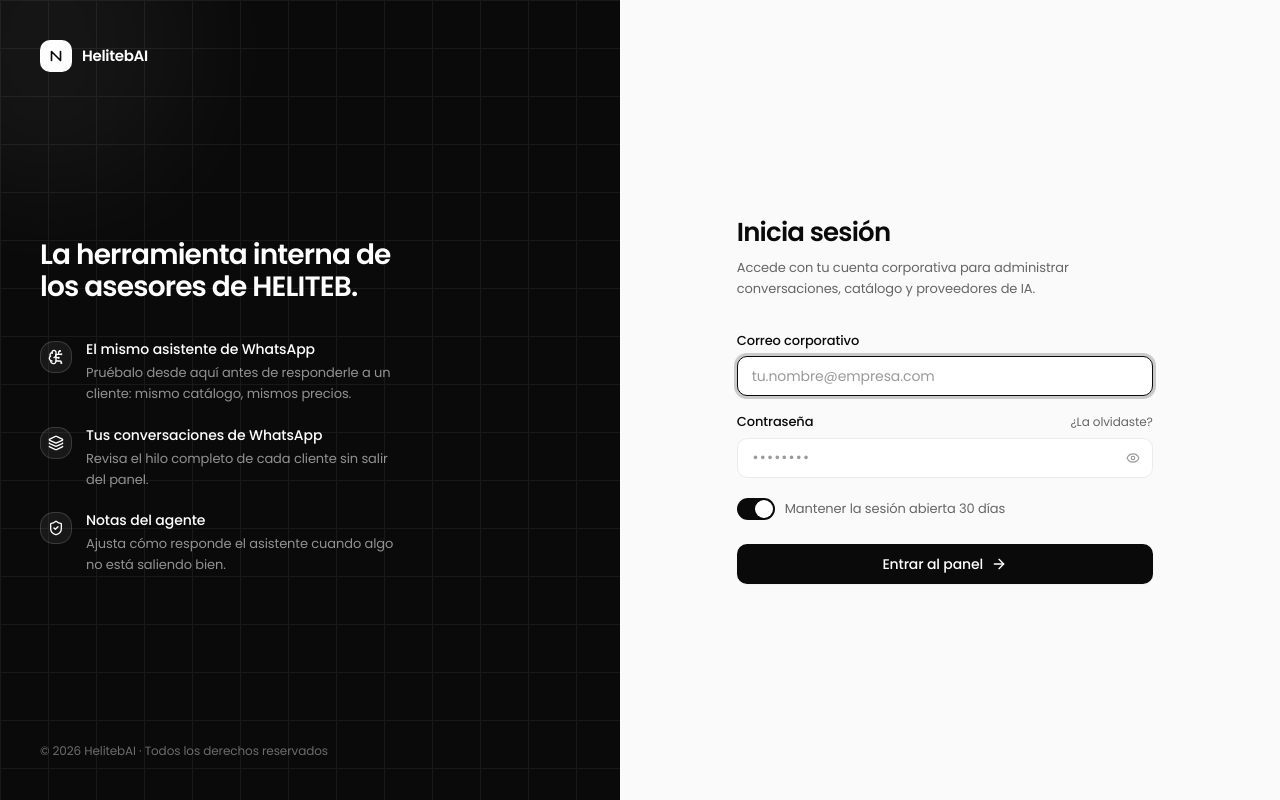
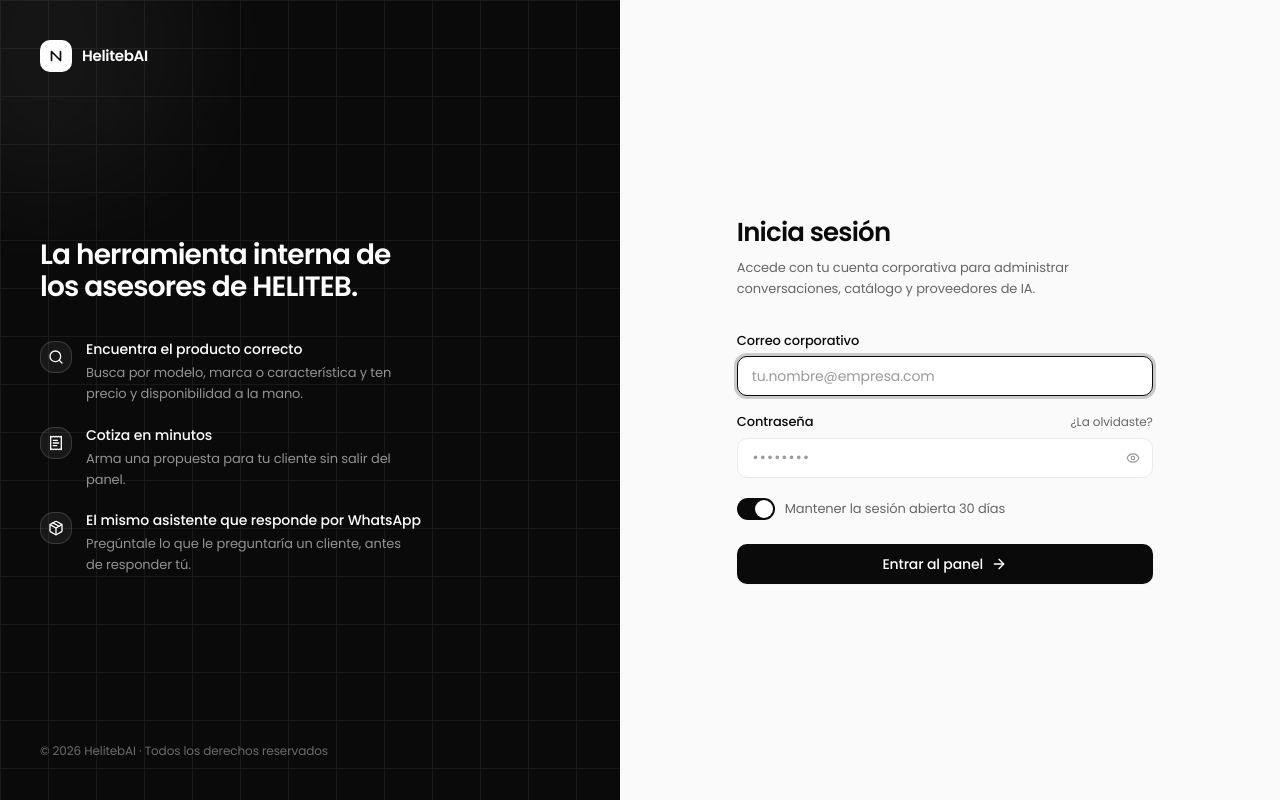
Before and after one commit to Armandoj1/BotHeliteb, an Astro site in the folder Front/: page /login in a window 1280 px wide. Built offline with nearby package versions, Linux system fonts and the light colour scheme; Astro itself is replaced by a stand-in of ours; no server answers.

Commit message:
Quita el badge falso de Conversaciones y el enfoque en WhatsApp del login
- El "12" del sidebar en Conversaciones era un valor fijo en
  navigation.ts, no un conteo real - se quita en vez de dejar un
  número que no coincide con la bandeja real.
- LoginAside y las descripciones de "Conversaciones"/"Asesores" en el
  sidebar hablaban demasiado de WhatsApp como si fuera el producto -
  esta es una herramienta para que el asesor busque productos y
  cotice, no un cliente de WhatsApp. WhatsApp sigue mencionado (es
  real: el mismo asistente responde ahí), pero ya no es el titular.

```diff
--- a/Front/src/components/auth/LoginAside.tsx
+++ b/Front/src/components/auth/LoginAside.tsx
@@ -1,24 +1,24 @@
 import { motion } from 'framer-motion';
-import { BrainCircuit, Layers, ShieldCheck } from 'lucide-react';
+import { Package, ReceiptText, Search } from 'lucide-react';
 
 import { APP_NAME } from '@/constants/app';
 import { staggerContainer, staggerItem } from '@/lib/motion';
 
 const HIGHLIGHTS = [
   {
-    icon: BrainCircuit,
-    title: 'El mismo asistente de WhatsApp',
-    description: 'Pruébalo desde aquí antes de responderle a un cliente: mismo catálogo, mismos precios.',
+    icon: Search,
+    title: 'Encuentra el producto correcto',
+    description: 'Busca por modelo, marca o característica y ten precio y disponibilidad a la mano.',
   },
   {
-    icon: Layers,
-    title: 'Tus conversaciones de WhatsApp',
-    description: 'Revisa el hilo completo de cada cliente sin salir del panel.',
+    icon: ReceiptText,
+    title: 'Cotiza en minutos',
+    description: 'Arma una propuesta para tu cliente sin salir del panel.',
   },
   {
-    icon: ShieldCheck,
-    title: 'Notas del agente',
-    description: 'Ajusta cómo responde el asistente cuando algo no está saliendo bien.',
+    icon: Package,
+    title: 'El mismo asistente que responde por WhatsApp',
+    description: 'Pregúntale lo que le preguntaría un cliente, antes de responder tú.',
   },
 ] as const;
 
--- a/Front/src/constants/navigation.ts
+++ b/Front/src/constants/navigation.ts
@@ -42,8 +42,7 @@
     label: 'Conversaciones',
     href: ROUTES.CONVERSATIONS,
     icon: SlidersHorizontal,
-    description: 'Bandeja unificada de canales',
-    badge: '12',
+    description: 'Conversaciones de WhatsApp con tus clientes',
     group: 'workspace',
   },
   {
@@ -75,7 +74,7 @@
     label: 'Asesores',
     href: ROUTES.ADVISORS,
     icon: UsersRound,
-    description: 'Equipo y carga de trabajo',
+    description: 'Quién tiene acceso al panel',
     group: 'commercial',
   },
   {
```
